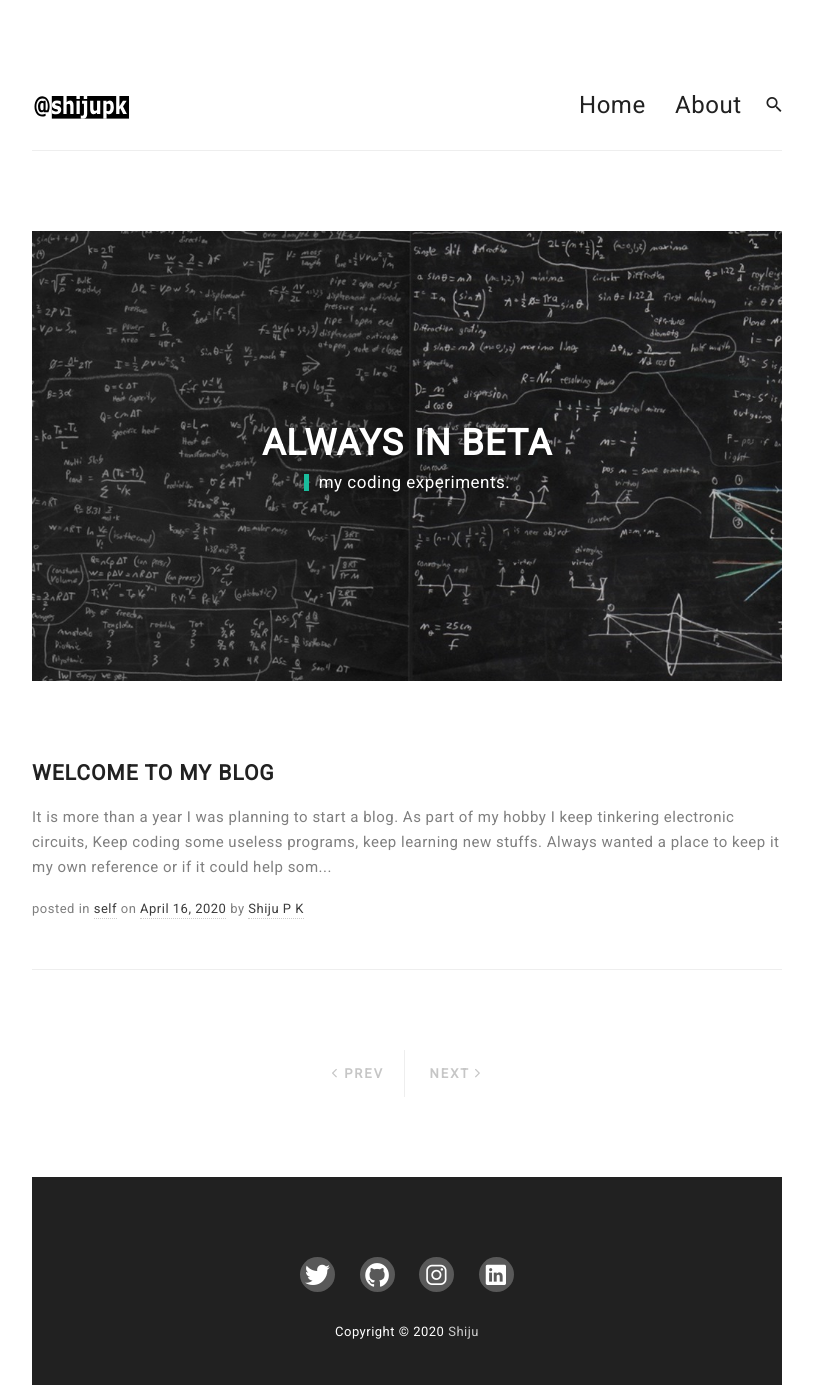
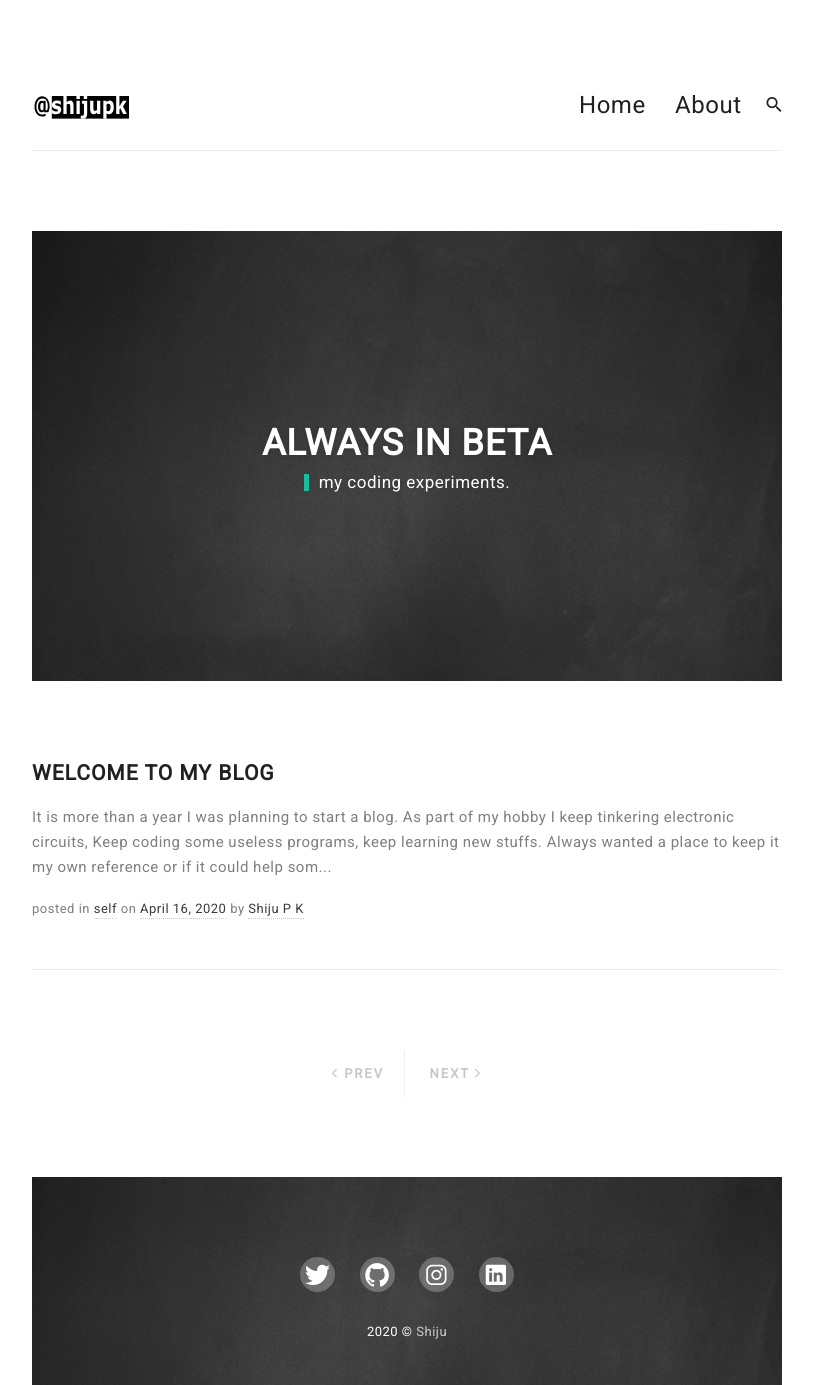
Before and after one commit to shijupk/shijupk.github.io, a Jekyll site: the page built from index.html, in a window 1280 px wide. Shown: the whole page, without its empty margins (233-1046 px from the left). Built offline with Jekyll 4.4.1, drawn with Linux system fonts in a browser that asks for light colours; nearby versions of some CDN libraries; the list of posts is cut into pages by our own code.

Commit message:
changed images

```diff
--- a/_config.yml
+++ b/_config.yml
@@ -20,10 +20,10 @@
 hero: true # To enable the section hero, use the value true. To turn off use the value false.
 hero-title: Always in beta # Add your hero title
 hero-subtitle: my coding experiments. # Add your hero subtitle
-hero-image: images/13.jpg # Add background image in section hero
+hero-image: images/02.jpg # Add background image in section hero
 
 # Footer
-footer-image: # Add background image in footer
+footer-image: images/02.jpg # Add background image in section hero# Add background image in footer
 
 # Comment Section (Disqus)
 disqus-identifier: shijupk-github-io # Add your shortname for Disqus Comment. For example mr-brown
```
Also changed, not shown: images/01.jpg, images/02.jpg (added).
